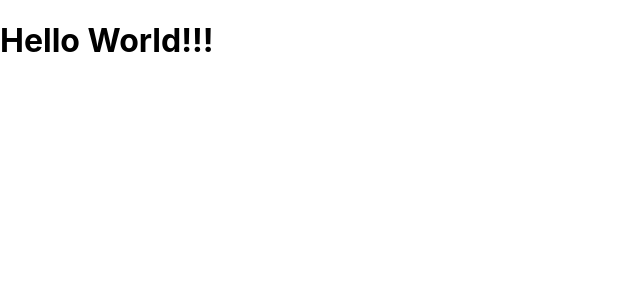
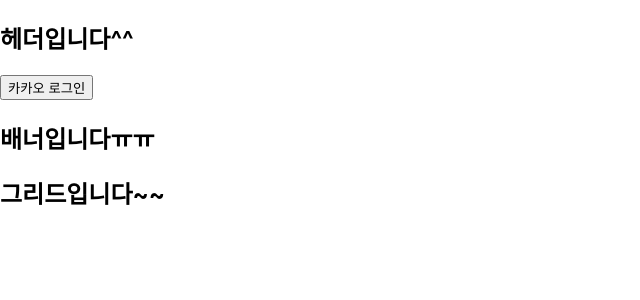
Before and after one commit to LikeLionHGU/makeup, a React (Create React App) app: page / in a window 1280 px wide. Shown: the top 300 px of the page, without its empty margins (0-640 px from the left). Built offline with nearby package versions, Linux system fonts and the light colour scheme.

Commit message:
[chore] : 폴더 나누기

```diff
--- a/package.json
+++ b/package.json
@@ -11,6 +11,7 @@
     "react-dom": "^18.2.0",
     "react-router-dom": "^6.22.0",
     "react-scripts": "5.0.1",
+    "recoil": "^0.7.7",
     "web-vitals": "^2.1.4"
   },
   "scripts": {
--- a/src/Main.js
+++ b/src/Main.js
@@ -1,9 +1,14 @@
 import React from "react";
+import Banner from "./banner/Banner";
+import Grid from "./grid/Grid";
+import Header from "./header/Header";
 
 export default function Main() {
   return (
     <div>
-      <h1>Hello World!!!</h1>
+      <Header></Header>
+      <Banner></Banner>
+      <Grid></Grid>
     </div>
   );
 }
--- /dev/null
+++ b/src/banner/Banner.js
@@ -0,0 +1,7 @@
+export default function Banner() {
+  return (
+    <div>
+      <h2>배너입니다ㅠㅠ</h2>
+    </div>
+  );
+}
--- /dev/null
+++ b/src/grid/Grid.js
@@ -0,0 +1,7 @@
+export default function Grid() {
+  return (
+    <div>
+      <h2>그리드입니다~~</h2>
+    </div>
+  );
+}
--- /dev/null
+++ b/src/header/Header.js
@@ -0,0 +1,10 @@
+import Login from "./login/Login";
+
+export default function Header() {
+  return (
+    <div>
+      <h2>헤더입니다^^</h2>
+      <Login></Login>
+    </div>
+  );
+}
--- /dev/null
+++ b/src/header/login/Login.js
@@ -0,0 +1,17 @@
+export default function Login() {
+  const REST_API_KEY = "백엔드한테 달라하자1";
+  const REDIRECT_URI = "백엔드한테 달라하자2";
+  const link = `https://kauth.kakao.com/oauth/authorize?client_id=${REST_API_KEY}&redirect_uri=${REDIRECT_URI}&response_type=code`;
+
+  const loginHandler = () => {
+    window.location.href = link;
+  };
+
+  return (
+    <div>
+      <button type="button" onClick={loginHandler}>
+        카카오 로그인
+      </button>
+    </div>
+  );
+}
```
Also changed, not shown: src/header/login/image/kakao_login_medium_narrow.png (added), src/search/Search.js (deleted), 1 other file (tests, documents, lock files or other folders).
